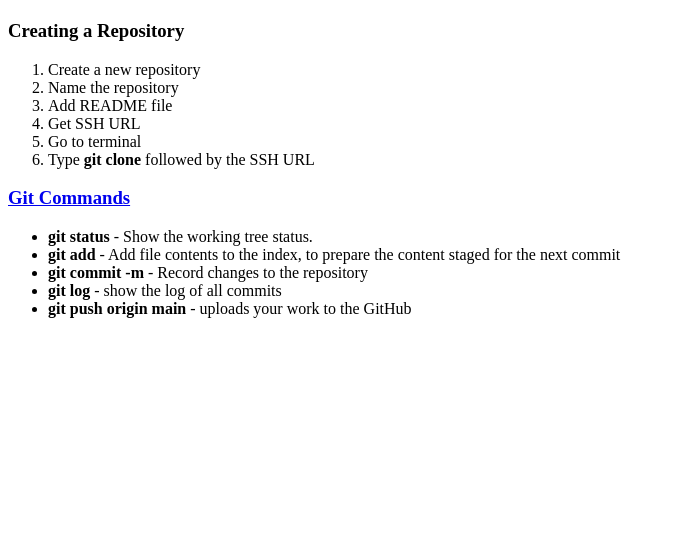
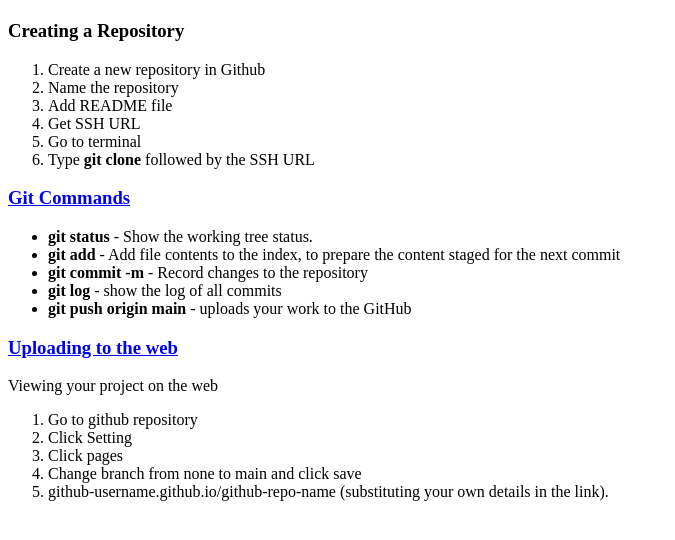
Before and after one commit to Jakeh008/coding_shortcuts, a plain HTML site: page pages/git_basics.html in a window 1280 px wide. Shown: the part 60-600 px from the top of the page, without its empty margins (0-675 px from the left). Drawn offline with Linux system fonts and the light colour scheme.

Commit message:
fixed missing html link in index and added section to git basics on how to upload to web

```diff
--- a/pages/git_basics.html
+++ b/pages/git_basics.html
@@ -10,7 +10,7 @@
     <h3>Creating a Repository
     </h3>
     <ol start="1">
-            <li>Create a new repository</li>
+            <li>Create a new repository in Github</li>
             <li>Name the repository</li>
             <li>Add README file</li>
             <li>Get SSH URL </li>
@@ -24,6 +24,15 @@
             <li><strong>git commit -m</strong> - Record changes to the repository</li>
             <li><strong>git log</strong> - show the log of all commits</li>
             <li><strong>git push origin main</strong> - uploads your work to the GitHub</li>
+        </ul>
+        <h3><a href="https://www.theodinproject.com/lessons/foundations-recipes" target="_blank" rel="noopener noreferrer">Uploading to the web</a></h3>Viewing your project on the web </h3>
+            <ol start="1">
+                        <li>Go to github repository </li>
+                        <li>Click Setting</li>
+                        <li>Click pages</li>
+                         <li>Change branch from none to main and click save </li>
+                         <li>github-username.github.io/github-repo-name (substituting your own details in the link).</li>
+                  </ol>
 
 
 </body>
```
Also changed, not shown: index.html (+1 -0 lines).
